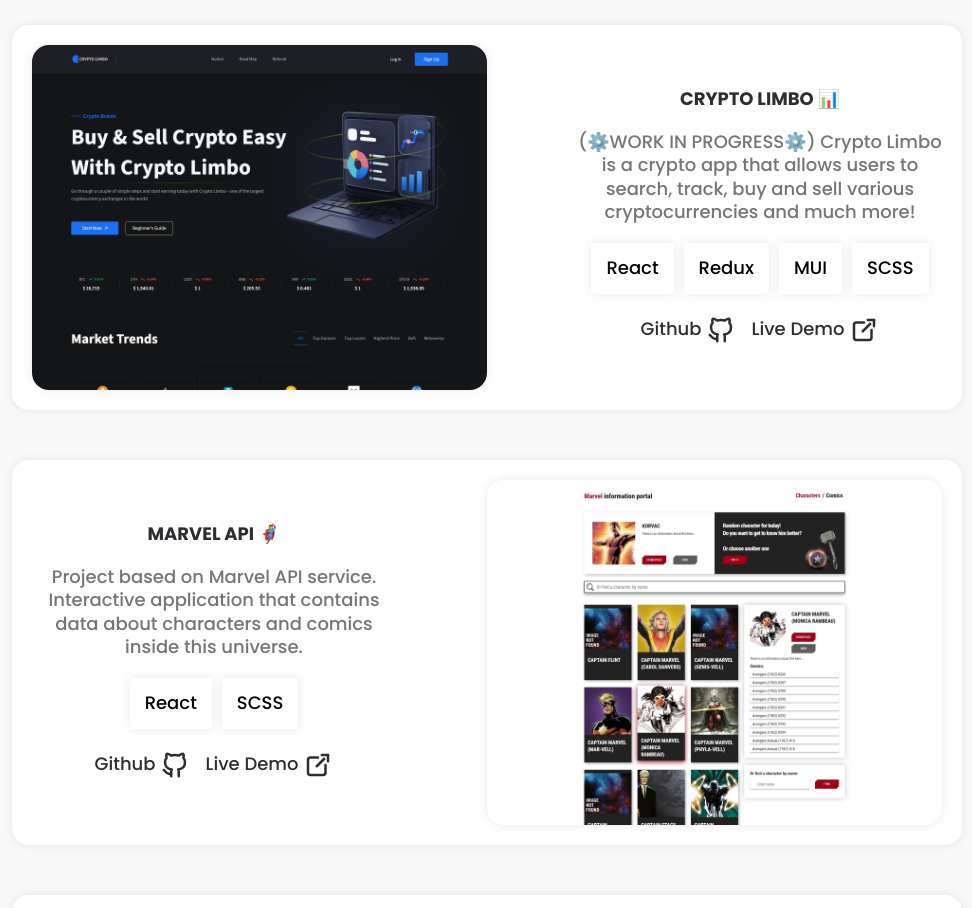
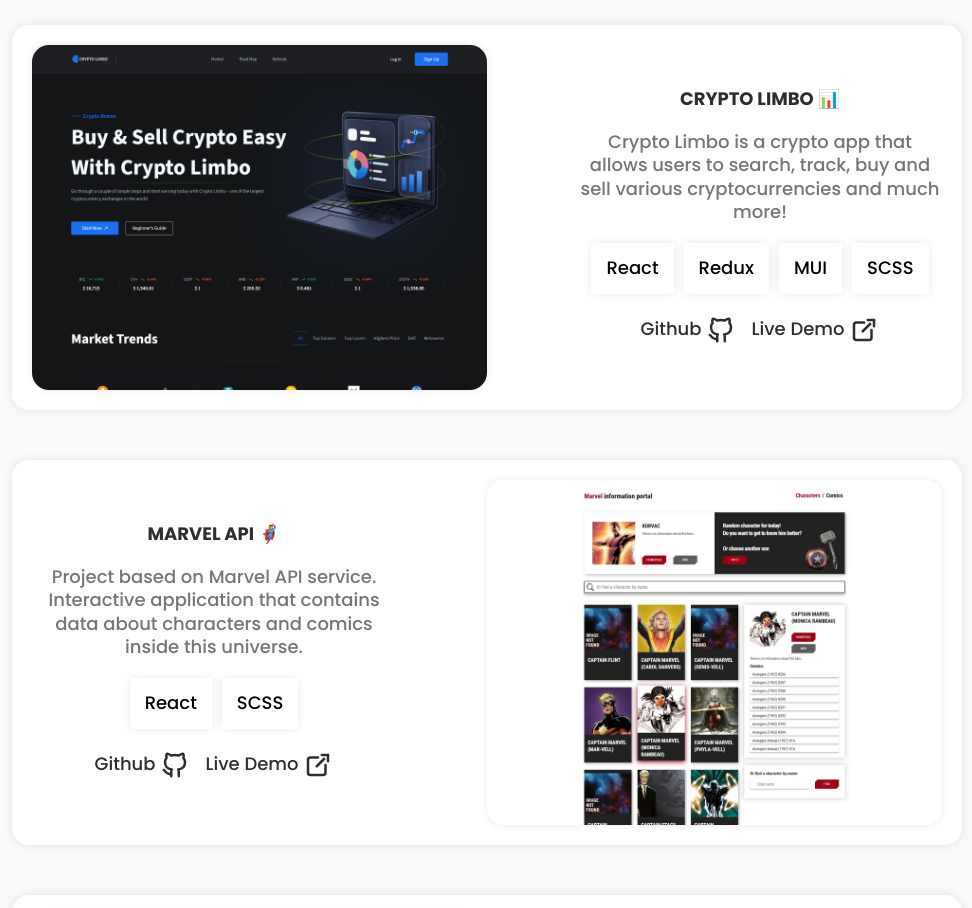
Before and after one commit to Albedo-13/Albedo-13.github.io, a React (Vite) app: page / in a window 1280 px wide. Shown: the part 1900-2808 px from the top of the page, without its empty margins (153-1125 px from the left). Built offline with nearby package versions, Linux system fonts and the light colour scheme.

Commit message:
feat: update data.js

```diff
--- a/src/data/data.js
+++ b/src/data/data.js
@@ -15,10 +15,10 @@
       id: 1,
       name: "Crypto Limbo",
       icon: "📊",
-      description: "(⚙️WORK IN PROGRESS⚙️) Crypto Limbo is a crypto app that allows users to search, track, buy and sell various cryptocurrencies and much more!",
+      description: "Crypto Limbo is a crypto app that allows users to search, track, buy and sell various cryptocurrencies and much more!",
       tech_stack: ["React", "Redux", "MUI", "SCSS"],
       github_link: "https://github.com/Albedo-13/crypto-limbo",
-      deployment_link: "https://unfinished-crypto-limbo-albedo-13.netlify.app/",
+      deployment_link: "https://crypto-limbo-albedo-13.netlify.app/",
     },
     {
       id: 2,
```
